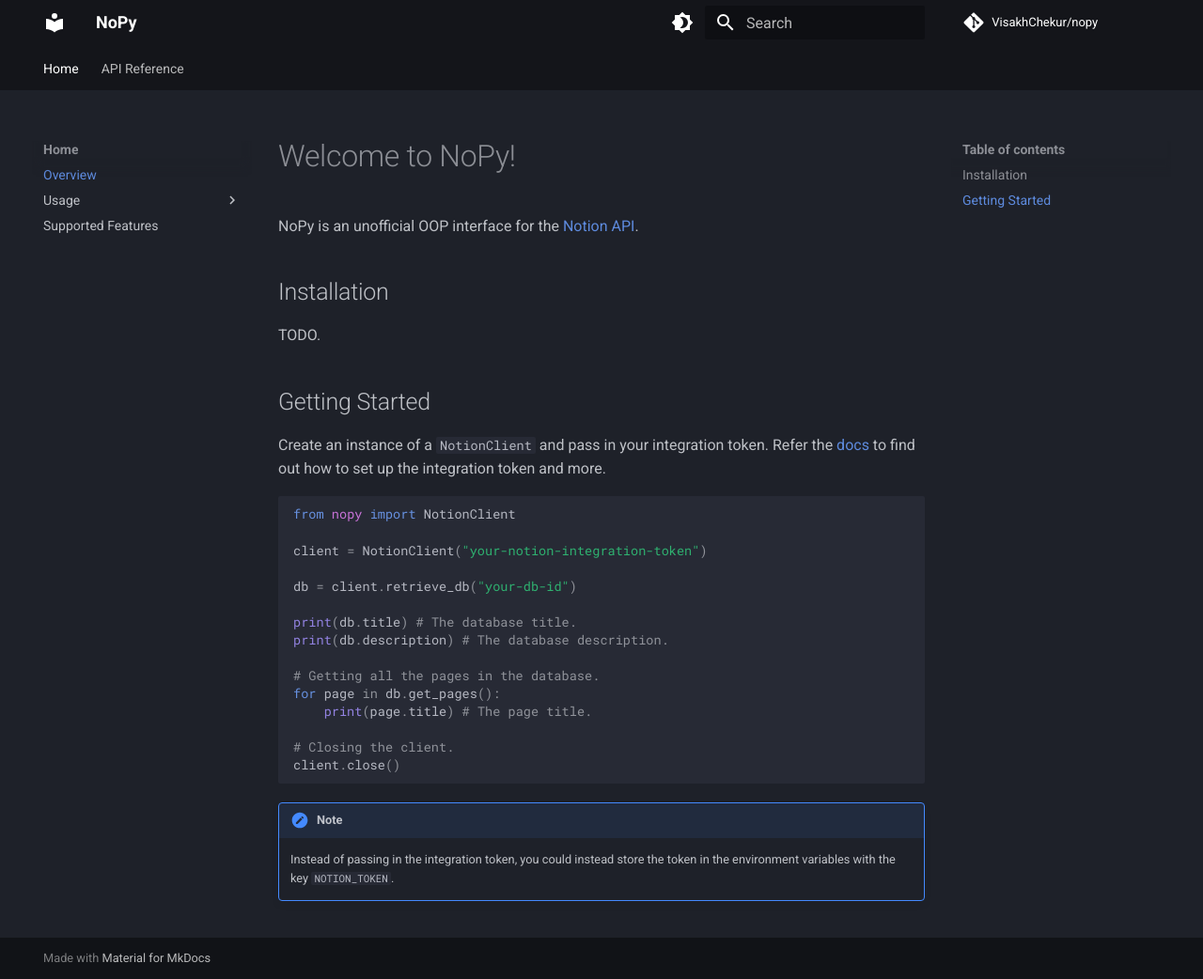
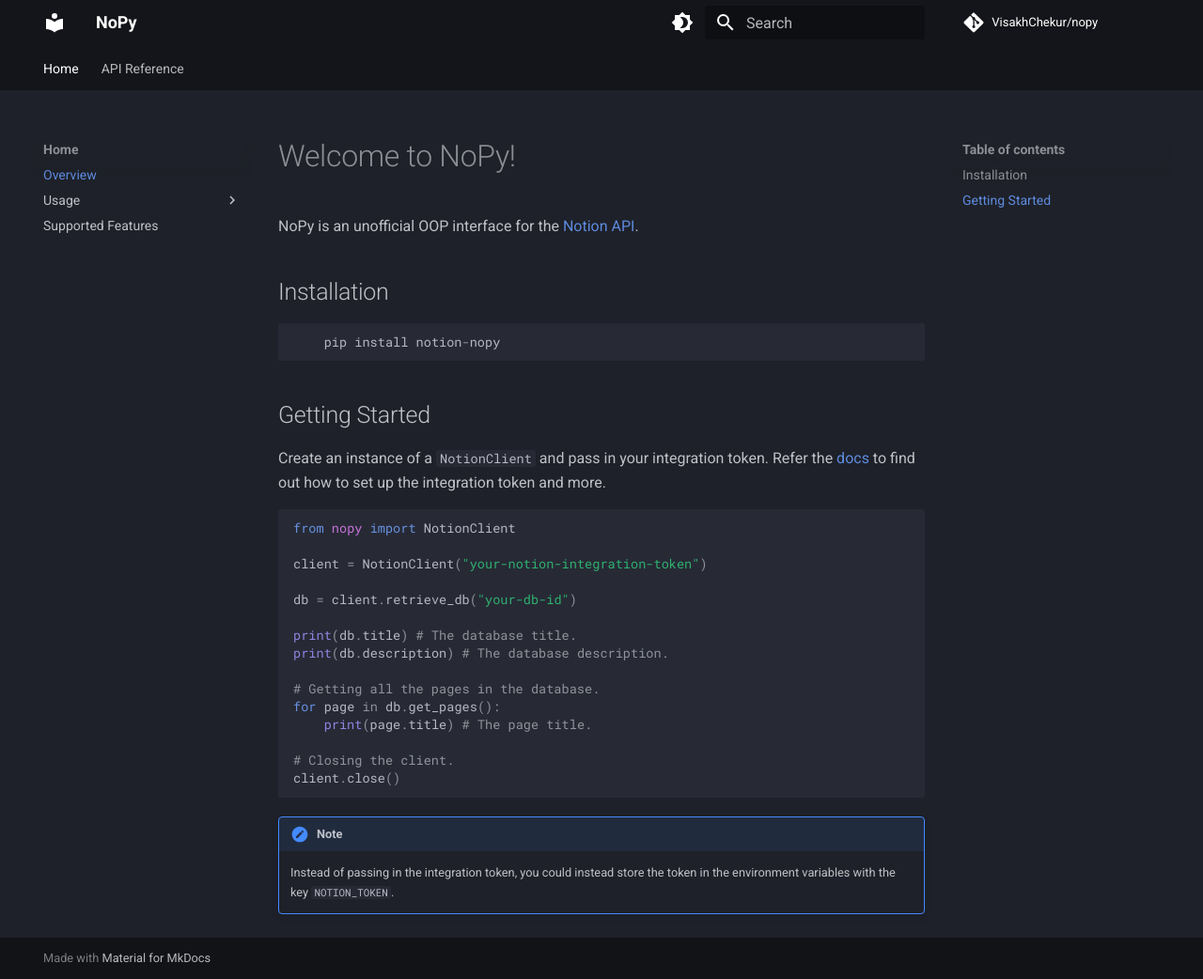
Before and after one commit to guacs/nopy, an MkDocs documentation site: the page built from docs/index.md, in a window 1280 px wide and 1042 px high. Shown: the whole window at 94% size. Built offline with MkDocs 1.6.1 and Material for MkDocs 9.7.7, drawn with Linux system fonts in a browser that asks for light colours; comment, search, counter and statistics services are not loaded.

Commit message:
added installation instructions

````diff
--- a/docs/index.md
+++ b/docs/index.md
@@ -5,7 +5,9 @@
 
 ## Installation
 
-TODO.
+```python
+    pip install notion-nopy
+```
 
 ## Getting Started
 
--- a/pyproject.toml
+++ b/pyproject.toml
@@ -1,5 +1,5 @@
 [tool.poetry]
-name = "nopy-notion"
+name = "notion-nopy"
 version = "0.1.0"
 license = "MIT"
 description = "An unofficial OOP interface for the Notion API."
````
Also changed, not shown: README.md (+4 -1 lines).
